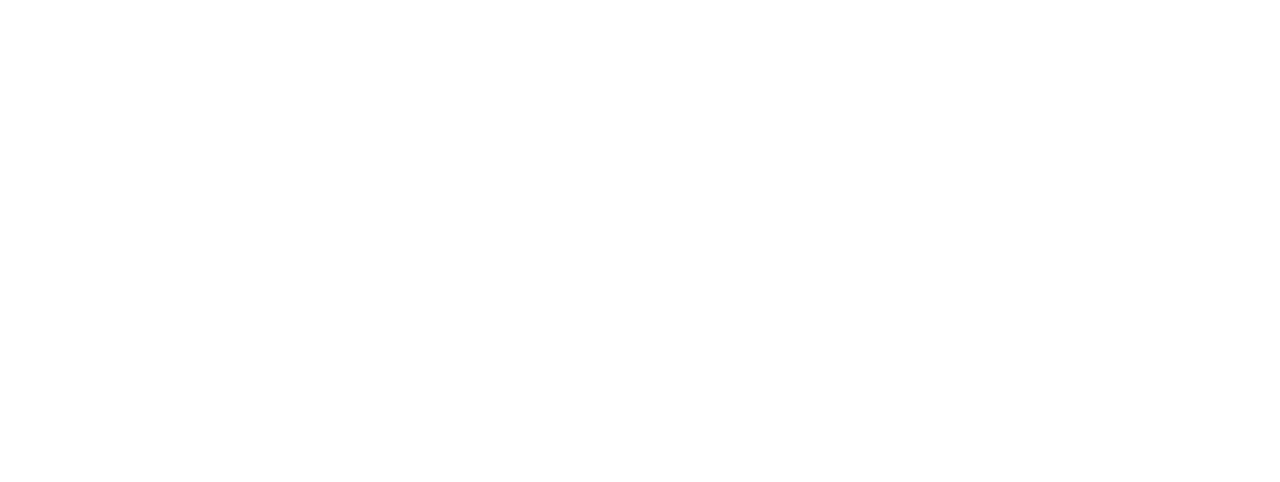
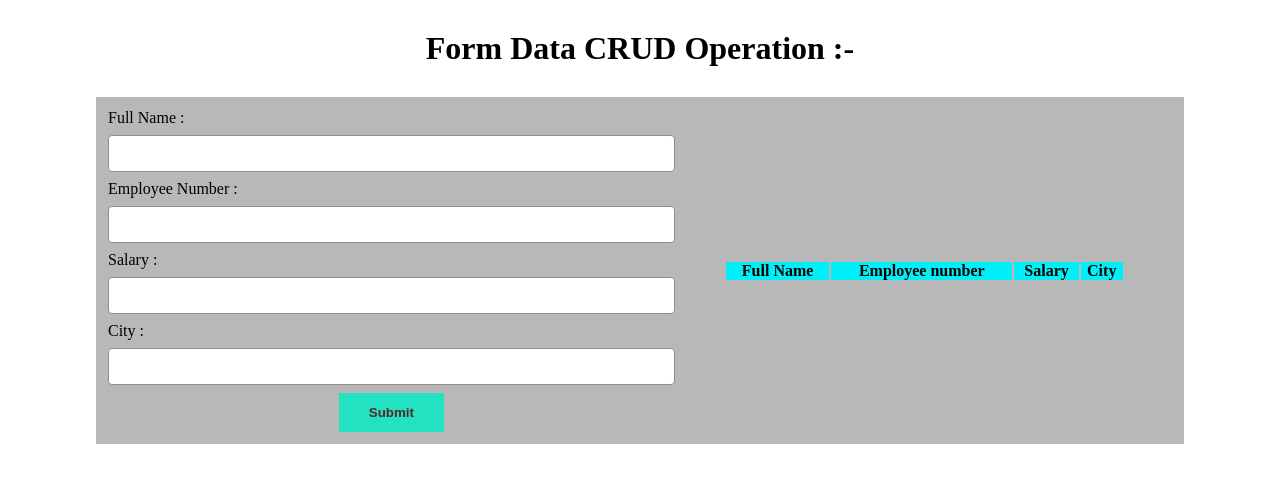
Before and after one commit to Sarthak-132/CRUD_JS, a plain HTML site: page index.html in a window 1280 px wide. Drawn offline with Linux system fonts and the light colour scheme.

Commit message:
completed designing part

```diff
--- a/index.html
+++ b/index.html
@@ -10,6 +10,53 @@
 <body>
 
 
+    <h1>Form Data CRUD Operation :- </h1>
+    <table>
+        <tr>
+            <td>
+                <!-- html form for validations -->
+                <form autocomplete="off" onsubmit="event.preventDefault(); onFormSubmit();">
+                    <div>
+                        <label>Full Name : </label>
+                        <input type="text" name="fullName" id="fullName">
+                    </div>
+                    <div>
+                        <label>Employee Number : </label>
+                        <input type="text" name="empNum" id="empNum">
+                    </div>
+                    <div>
+                        <label>Salary : </label>
+                        <input type="text" name="salary" id="salary">
+                    </div>
+                    <div>
+                        <label>City : </label>
+                        <input type="text" name="city" id="city">
+                    </div>
+                    <div class="1">
+                        <input type="submit" value="Submit">
+                    </div>
+                </form>
+            </td>
+
+            <td>
+                <!-- table to list all records -->
+                <table class="list" id="empList">
+                    <thead>
+                        <tr>
+                            <th>Full Name </th>
+                            <th>Employee number</th>
+                            <th>Salary</th>
+                            <th>City</th>
+                        </tr>
+                    </thead>
+                    <tbody>
+
+                    </tbody>
+                </table>
+            </td>
+        </tr>
+    </table>
+
 
 
 </body>
--- a/style.css
+++ b/style.css
@@ -7,4 +7,46 @@
 html,body{
     width: 100%;
     height: 100%;
+    }
+
+
+table{
+    width: 85%;
+    margin: auto;
+    padding: 10px;
+    background: #b9b8b8;
 }
+
+h1{
+    display: flex;
+    justify-content: center;
+    margin: 30px;
+}
+
+
+form div{
+    width: 100%;
+}
+
+tr:nth-child(even), table.list thead>tr {
+    background-color: #01f0f8;
+}
+
+input[type=text], input[type=number] {
+    width: 100%;
+    padding: 10px 16px;
+    margin: 8px 0;
+    display: inline-block;
+    border: 1px solid #928c8c;
+    border-radius: 4px;
+}
+
+input[type = "submit"]{
+    display: block;
+    margin: auto;
+    color: #522727;
+    font-weight: bold;
+    background: #23e2c2;
+    padding: 12px 30px;
+    border: none;
+}
```
